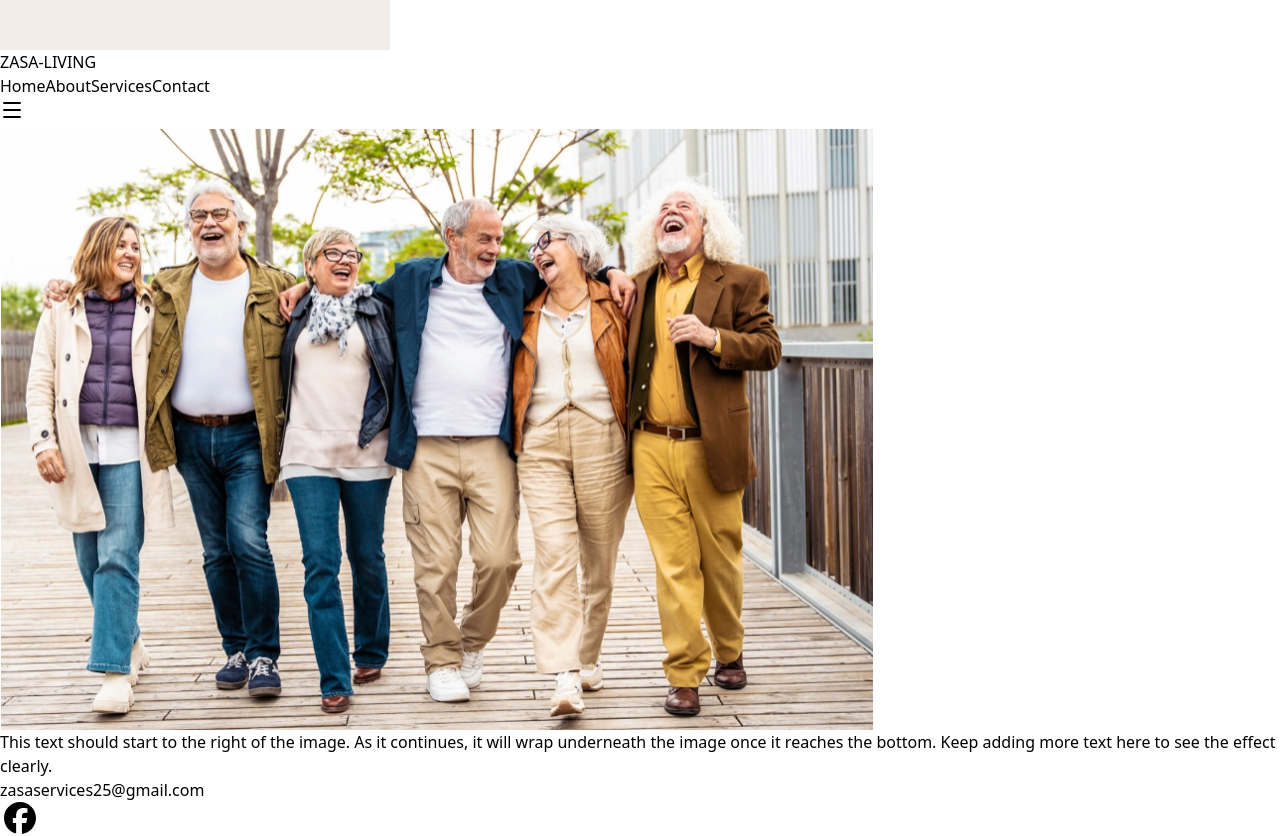
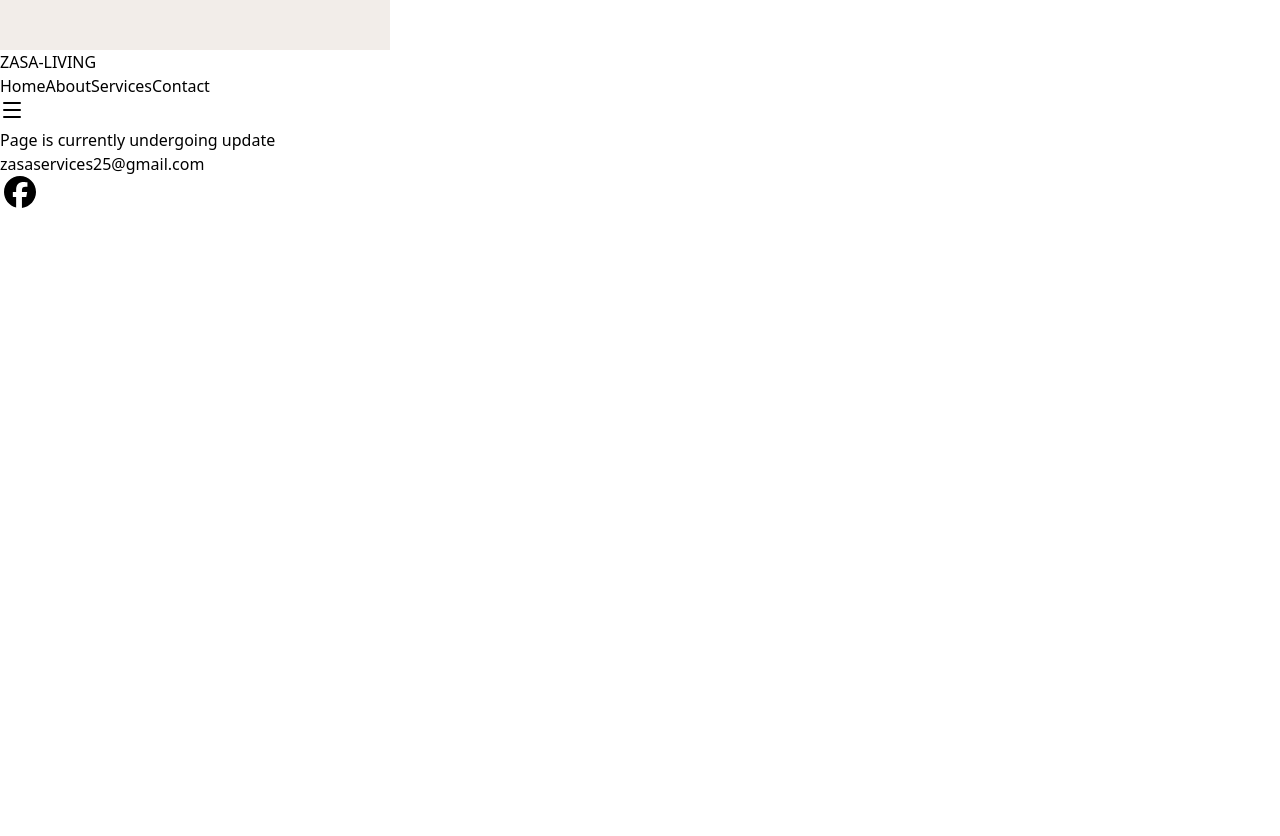
Before and after one commit to Herbertbhs02/ZASA-LIVING, a React (Vite) app: page /about in a window 1280 px wide. Shown: the part 360-1196 px from the top of the page. After the commit the page ends 800 px from the top, so only its background shows below. Built offline with nearby package versions, Linux system fonts and the light colour scheme.

Commit message:
about page removed content

```diff
--- a/src/pages/About.jsx
+++ b/src/pages/About.jsx
@@ -3,17 +3,7 @@ import React from "react";
 const About = () => {
   return (
      <div className="p-4">
-      <img
-        src="images/lifestyle.png"
-        alt=""
-        className="float-left mr-4 mb-2 w-40"
-      />
-
-      <p>
-        This text should start to the right of the image. As it continues,
-        it will wrap underneath the image once it reaches the bottom.
-        Keep adding more text here to see the effect clearly.
-      </p>
+     <h1>Page is currently undergoing update</h1>
     </div>
   );
 };
```
